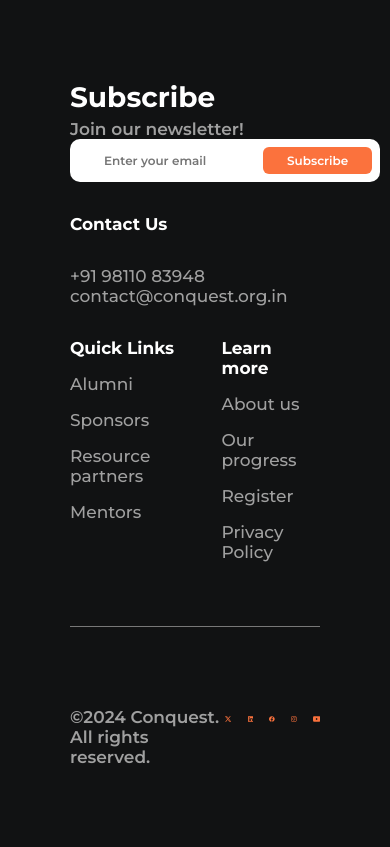
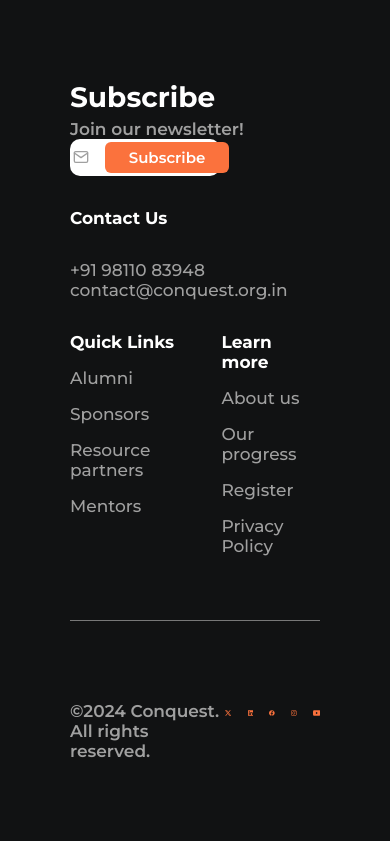
Before and after one commit to dvm-bitspilani/cel-conquest-2024, a React (Vite) app: page / in a window 390 px wide. Shown: the part 6660-7507 px from the top of the page. Built offline with nearby package versions, Linux system fonts and the light colour scheme.

Commit message:
style: partial responsive subscribe component

```diff
--- a/src/components/Landing/FooterBody/FooterBody.jsx
+++ b/src/components/Landing/FooterBody/FooterBody.jsx
@@ -11,8 +11,7 @@ const FooterBody = () => {
           </div>
           <div className={styles.subscribe}>
             <svg
-              width="24"
-              height="24"
+              className={styles.mailIcon}
               viewBox="0 0 24 24"
               fill="none"
               xmlns="http://www.w3.org/2000/svg"
@@ -32,7 +31,7 @@ const FooterBody = () => {
                 strokeLinejoin="round"
               />
             </svg>
-            <input type="text" placeholder="Enter your email" />
+            <input type="text" placeholder="Enter your email" className={styles.emailInp} />
             <div className={styles.subscribeButton}>Subscribe</div>
           </div>
           <div className={styles.contactUs}>
--- a/src/components/Landing/FooterBody/FooterBody.module.scss
+++ b/src/components/Landing/FooterBody/FooterBody.module.scss
@@ -78,21 +78,32 @@
       justify-content: center;
       align-items: center;
       border-radius: 10px;
-      gap: 10px;
       background-color: #fff;
+      gap: 0.5rem;
+      // padding: 8px 8px 8px 24px;
       padding: 8px 8px 8px 24px;
       margin-top: 2rem;
 
-      @media screen and (max-width: 850px) {
-        margin-top: 0;
-        font-size: 12px;
+      .mailIcon {
+        aspect-ratio: 1 / 1;
+        min-width: 1.5rem;
+        max-width: 1.5rem;
+
+        @media screen and (max-width: 750px) {
+          min-width: 1rem;
+          max-width: 1rem;
+        }
       }
 
-      input {
+      .emailInp {
         border: none;
         outline: none;
         font-weight: 600;
         color: #a0a0a0;
+
+        @media screen and (max-width: 850px) {
+          width: 50%;
+        }
       }
 
       .subscribeButton {
@@ -102,6 +113,17 @@
         color: #fff;
         font-weight: 600;
         cursor: pointer;
+        text-overflow: ellipsis;
+      }
+
+      @media screen and (max-width: 850px) {
+        margin-top: 0;
+        width: 60%;
+      }
+
+      @media screen and (max-width: 750px) {
+        font-size: 15px;
+        padding: 3px 3px 3px 15px;
       }
     }
 
```
